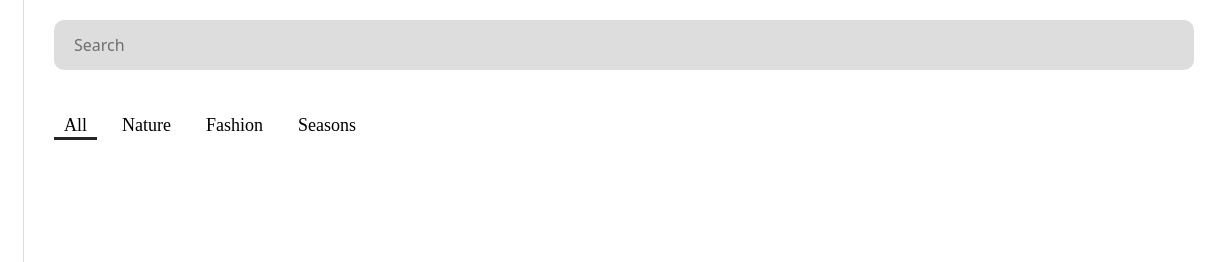
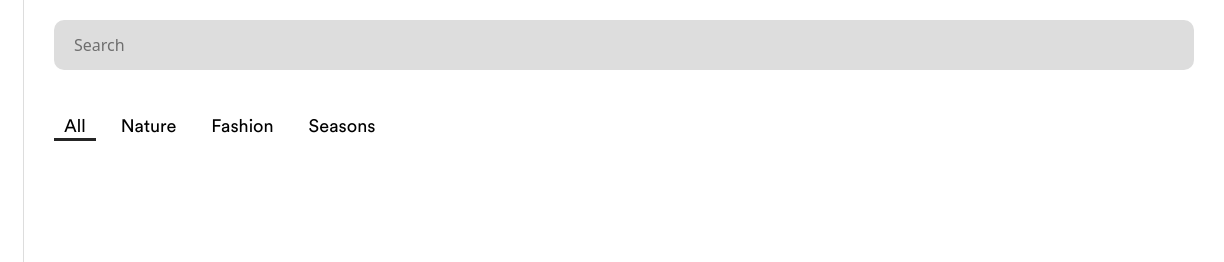
Before and after one commit to nico-barroso/async-final-project, a website built with Vite: page index.html in a window 1280 px wide. Shown: the top 262 px of the page, 56-1280 px from the left. Built offline with nearby package versions, Linux system fonts and the light colour scheme; no server answers; files whose address does not match are found by name; a web font is replaced by a local one.

Commit message:
Changed to absolute paths

```diff
--- a/style.css
+++ b/style.css
@@ -1,10 +1,11 @@
 @font-face {
   font-family: "Circular";
-  src: url("./assets/fonts/Circular.woff2") format("woff2");
+  src: url("/fonts/Circular.woff2") format("woff2");
 }
+
 @font-face {
   font-family: "Roboto";
-  src: url("./assets/fonts/Roboto.woff2") format("woff2");
+  src: url("/fonts/Roboto.woff2") format("woff2");
 }
 
 :root {
```
